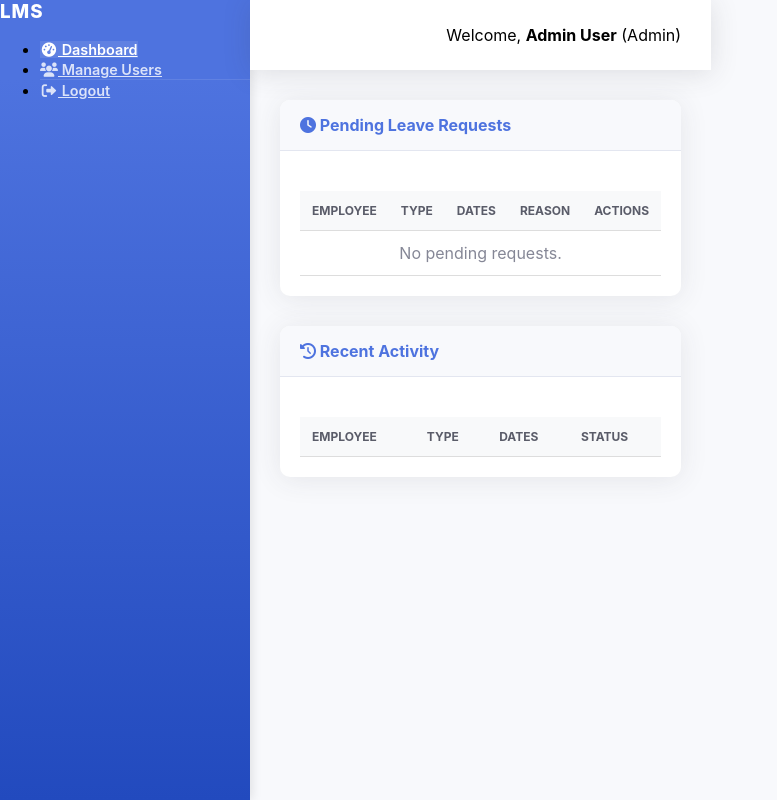
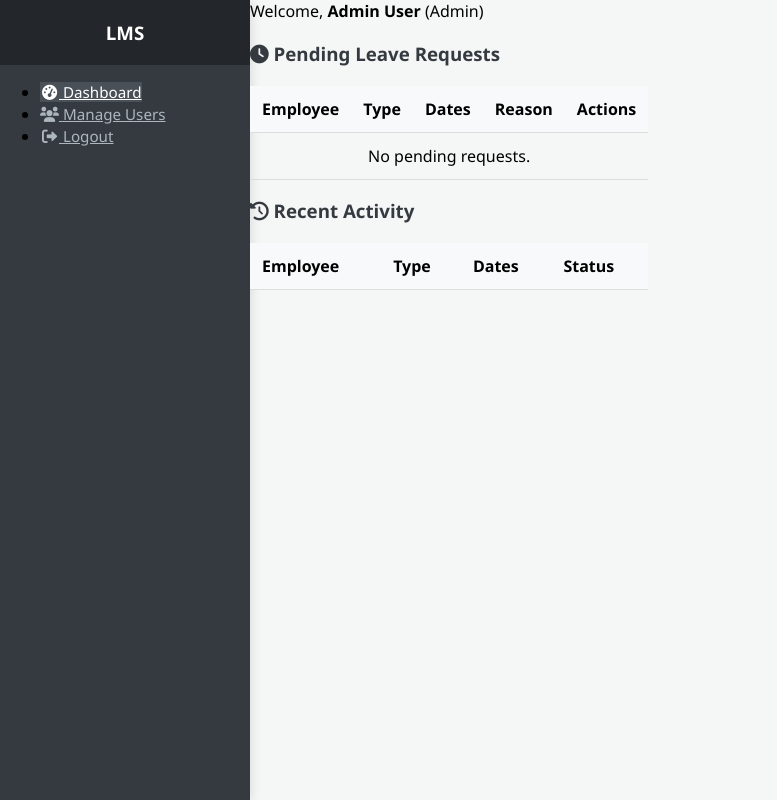
Before and after one commit to haaalery/leave-management-system, a PHP site: page /admin_dashboard.php in a window 1280 px wide. Shown: the whole page, without its empty margins (0-777 px from the left). Run offline with PHP 8.4, Linux system fonts and the light colour scheme; a user stored in the database is signed in; data comes from the database, SQL or seed files in the repository; data that the repository does not hold is empty.

Commit message:
UI: Revert dashboard color scheme to Green/Gray and adjust sidebar aesthetics

```diff
--- a/assets/style.css
+++ b/assets/style.css
@@ -9,171 +9,132 @@ body {
 
 /* Global Enhancements */
 :root {
-    --primary: #4e73df;
-    --success: #1cc88a;
+    --primary: #5cb85c; /* Reverted to Green */
+    --success: #5cb85c;
     --info: #36b9cc;
-    --warning: #f6c23e;
-    --danger: #e74a3b;
-    --dark: #5a5c69;
+    --warning: #f0ad4e;
+    --danger: #d9534f;
+    --dark: #343a40;
     --gray-100: #f8f9fc;
-    --gray-800: #5a5c69;
+    --gray-800: #343a40;
 }
 
 body {
-    font-family: 'Nunito', -apple-system, BlinkMacSystemFont, 'Segoe UI', Roboto, 'Helvetica Neue', Arial, sans-serif;
-    background-color: #f8f9fc;
+    font-family: 'Segoe UI', Tahoma, Geneva, Verdana, sans-serif;
+    background-color: #f4f7f6;
+    margin: 0;
+    padding: 0;
+    display: flex;
+    min-height: 100vh;
 }
 
 /* Sidebar Refinement */
 .sidebar {
     width: 250px;
-    background: linear-gradient(180deg, #4e73df 10%, #224abe 100%);
+    background-color: #343a40; /* Gray sidebar */
     box-shadow: 2px 0 10px rgba(0,0,0,0.1);
+}
+
+.sidebar-header {
+    padding: 20px;
+    text-align: center;
+    background-color: #23272b;
 }
 
 .sidebar-header h3 {
     color: white;
     font-weight: 800;
-    letter-spacing: 1px;
     margin: 0;
 }
 
 .sidebar-menu li a {
-    color: rgba(255,255,255,0.8);
-    font-size: 0.9rem;
-    font-weight: 600;
+    color: #adb5bd;
+    font-size: 0.95rem;
 }
 
 .sidebar-menu li a:hover, .sidebar-menu li.active a {
-    background-color: rgba(255,255,255,0.1);
+    background-color: #495057;
     color: white;
 }
 
-.logout-link {
-    border-top: 1px solid rgba(255,255,255,0.1);
+/* Login Page - Restoring Split Screen with Photo */
+.login-page-body {
+    display: block;
+    padding: 0;
 }
 
-/* Main Content Layout */
-.main-content {
-    padding: 0; /* Remove padding here, add to containers */
+.login-wrapper {
+    display: flex;
+    min-height: 100vh;
 }
 
-.top-nav {
-    background: white;
-    height: 70px;
+.login-left {
+    flex: 1.2;
+    background: linear-gradient(135deg, #343a40 0%, #212529 100%);
+    color: white;
     display: flex;
-    align-items: center;
-    justify-content: flex-end;
-    padding: 0 30px;
-    box-shadow: 0 0.15rem 1.75rem 0 rgba(58, 59, 69, 0.15);
-    margin-bottom: 30px;
+    flex-direction: column;
+    justify-content: center;
+    padding: 80px;
+    position: relative;
 }
 
-.content-wrapper {
-    padding: 0 30px 30px;
+.login-left::after {
+    content: '';
+    position: absolute;
+    top: 0; left: 0; right: 0; bottom: 0;
+    background: url('https://images.unsplash.com/photo-1497215728101-856f4ea42174?auto=format&fit=crop&q=80&w=1000') center/cover;
+    opacity: 0.2;
+    z-index: 0;
 }
 
-/* Stat Cards */
-.stats-container {
-    display: flex;
-    gap: 20px;
-    margin-bottom: 30px;
+.login-left-content {
+    position: relative;
+    z-index: 1;
 }
 
+.login-right {
+    flex: 0.8;
+    background: white;
+    display: flex;
+    flex-direction: column;
+    justify-content: center;
+    padding: 60px;
+}
+
+.login-form-container {
+    width: 100%;
+    max-width: 400px;
+    margin: 0 auto;
+}
+
+/* Restoring Dashboard Aesthetics with Green/Gray */
 .stat-card {
     background: white;
     padding: 20px;
-    border-radius: 10px;
+    border-radius: 8px;
     flex: 1;
     display: flex;
     justify-content: space-between;
     align-items: center;
     border-left: 4px solid var(--primary);
-    box-shadow: 0 0.15rem 1.75rem 0 rgba(58, 59, 69, 0.1);
+    box-shadow: 0 4px 6px rgba(0,0,0,0.05);
 }
 
-.stat-card.vacation { border-left-color: var(--primary); }
-.stat-card.sick { border-left-color: var(--success); }
-.stat-card.unpaid { border-left-color: var(--warning); }
-
 .stat-info strong {
-    text-transform: uppercase;
-    font-size: 0.7rem;
     color: var(--primary);
-    display: block;
-    margin-bottom: 5px;
-}
-
-.stat-info .value {
-    font-size: 1.5rem;
-    font-weight: 700;
-    color: #5a5c69;
-}
-
-.stat-icon {
-    font-size: 2rem;
-    color: #dddfeb;
-}
-
-/* Table Card */
-.card {
-    background: white;
-    border-radius: 10px;
-    box-shadow: 0 0.15rem 1.75rem 0 rgba(58, 59, 69, 0.1);
-    margin-bottom: 30px;
-    overflow: hidden;
-}
-
-.card-header {
-    background-color: #f8f9fc;
-    border-bottom: 1px solid #e3e6f0;
-    padding: 15px 20px;
-    display: flex;
-    justify-content: space-between;
-    align-items: center;
 }
 
 .card-header h3 {
-    margin: 0;
-    font-size: 1rem;
-    font-weight: 700;
-    color: var(--primary);
+    color: var(--dark);
 }
 
-.card-body {
-    padding: 20px;
+button {
+    background-color: var(--primary);
 }
 
-table {
-    border-collapse: separate;
-    border-spacing: 0;
-}
-
-th {
-    background-color: #f8f9fc;
-    color: #5a5c69;
-    font-weight: 700;
-    text-transform: uppercase;
-    font-size: 0.75rem;
-    border-bottom: 2px solid #e3e6f0;
-}
-
-td {
-    padding: 15px;
-    color: #858796;
-    border-bottom: 1px solid #e3e6f0;
-}
-
-tr:hover td {
-    background-color: #f8f9fc;
-}
-
-/* Badges */
-.badge {
-    padding: 4px 8px;
-    border-radius: 5px;
-    font-size: 0.7rem;
-    text-transform: uppercase;
+button:hover {
+    background-color: #4cae4c;
 }
 
 .form-group {
```
